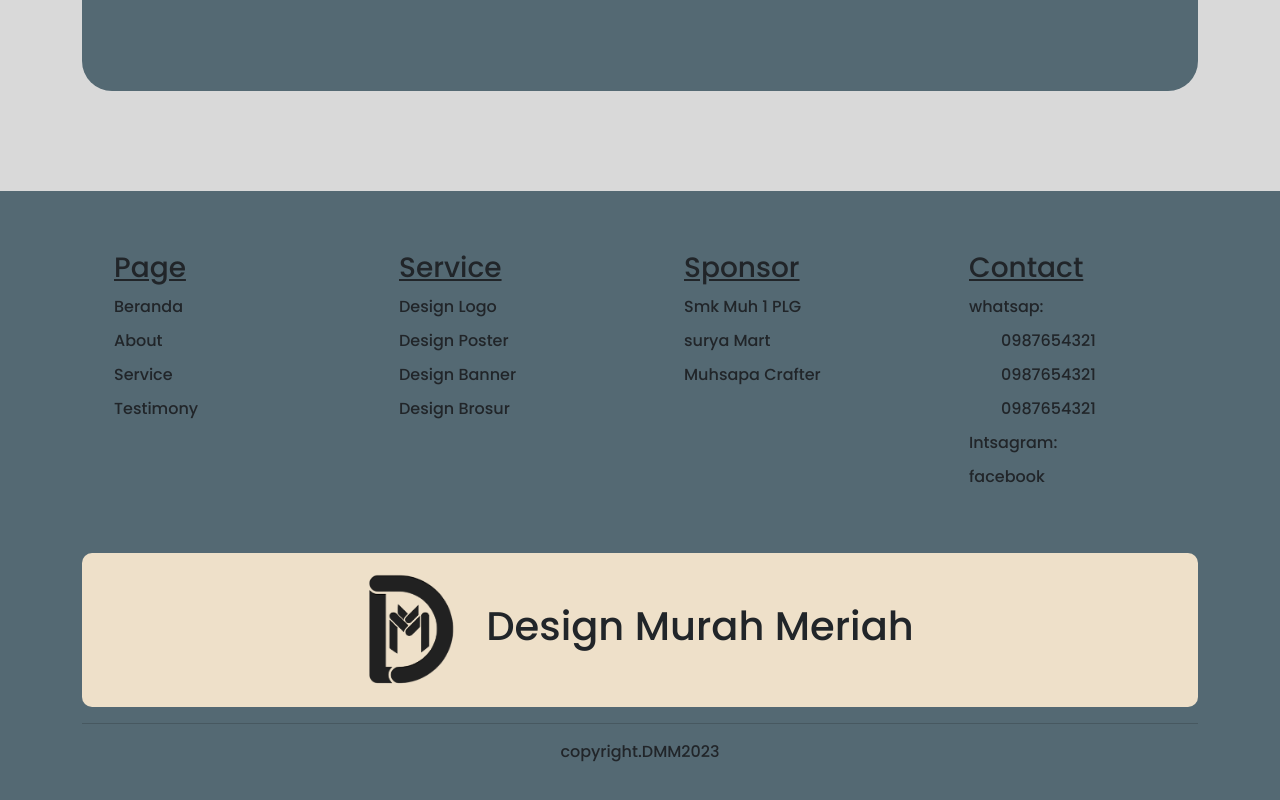
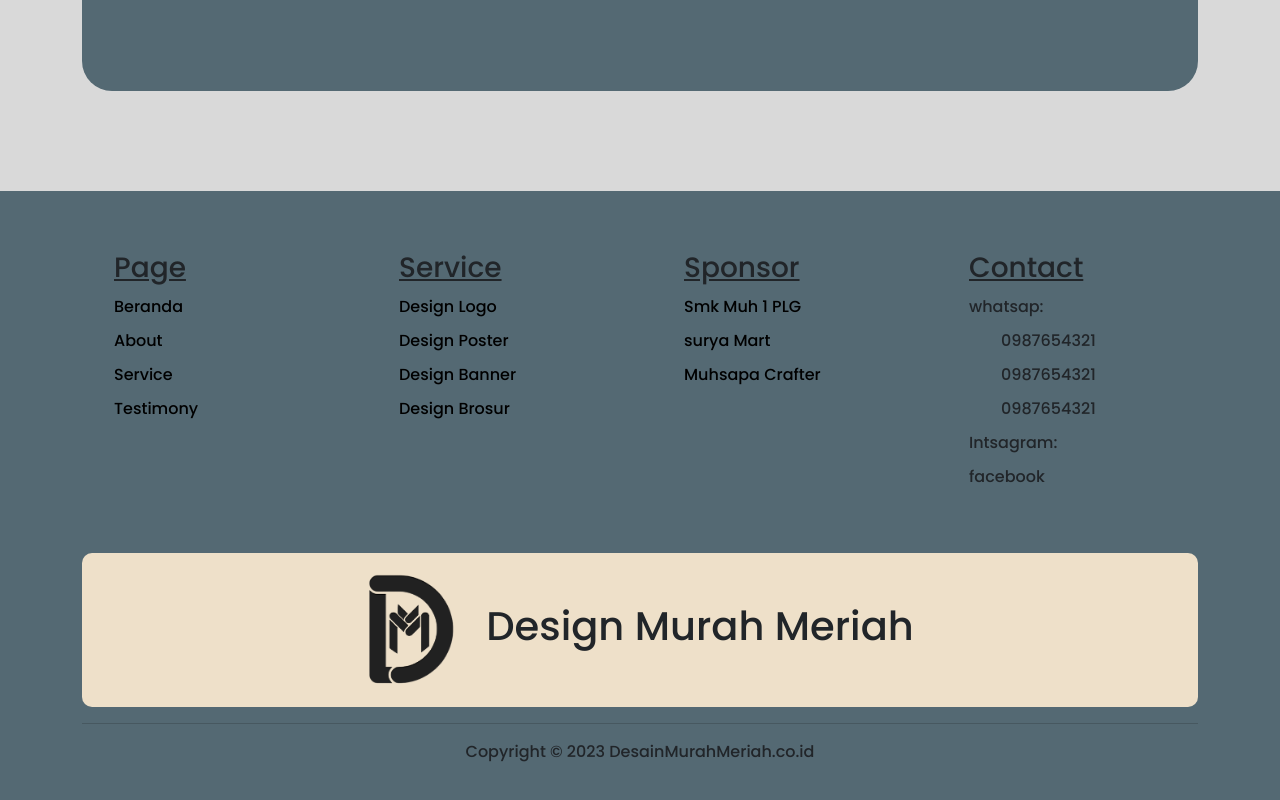
Before and after one commit to Hadid20/Tugas_PIL_1, a plain HTML site: page index.html in a window 1280 px wide. Shown: the part 4335-5135 px from the top of the page. Drawn offline with nearby package versions, Linux system fonts and the light colour scheme.

Commit message:
sikit lagi

```diff
--- a/aset/style/index.css
+++ b/aset/style/index.css
@@ -265,6 +265,15 @@ footer li{
     list-style: none;
     margin-top: 10px;
 }
+footer li a{
+    color: black;
+    text-decoration: none;
+}
+footer li a:hover{
+    color: #EEE0C9;
+    transition: 0.2s;
+
+}
 
 footer li h3 {
     text-decoration: underline;
--- a/index.html
+++ b/index.html
@@ -193,32 +193,32 @@
 
     <footer>
         <div class="container">
-            <div class="row">
+            <div class="row d-flex justify-content-around">
                 <div class="col">
                     <ul>
                         <li><h3>Page</h3></li>
-                        <li>Beranda</li>
-                        <li>About</li>
-                        <li>Service</li>
-                        <li>Testimony</li>
+                        <li><a href="#beranda">Beranda</a> </li>
+                        <li><a href="#about">About</a> </li>
+                        <li><a href="#service">Service</a> </li>
+                        <li><a href="#testimony">Testimony</a> </li>
                     </ul>
                 </div>
                 <div class="col">
                     <ul>
                         <li><h3>Service</h3></li>
-                        <li>Design Logo</li>
-                        <li>Design Poster</li>
-                        <li>Design Banner</li>
-                        <li>Design Brosur</li>
+                        <li><a href=""> Design Logo</a></li>
+                        <li><a href=""> Design Poster</a></li>
+                        <li><a href=""> Design Banner</a> </li>
+                        <li><a href="">Design Brosur</a> </li>
 
                     </ul>
                 </div>
                 <div class="col">
                     <ul>
                         <li><h3>Sponsor</h3></li>
-                        <li>Smk Muh 1 PLG</li>
-                        <li>surya Mart</li>
-                        <li>Muhsapa Crafter</li>
+                        <li> <a href="">Smk Muh 1 PLG</a></li>
+                        <li><a href="">surya Mart</a></li>
+                        <li><a href="">Muhsapa Crafter</a></li>
 
                     </ul>
                 </div>
@@ -250,7 +250,7 @@
             <hr>
             <div class="row">
                 <div class="col text-center">
-                    copyright.DMM2023
+                    Copyright © 2023 DesainMurahMeriah.co.id
                 </div>
             </div>
         </div>
```
